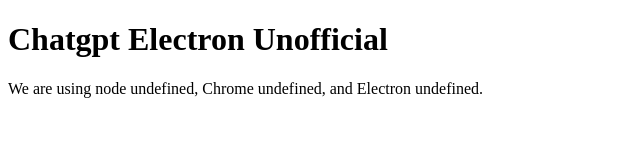
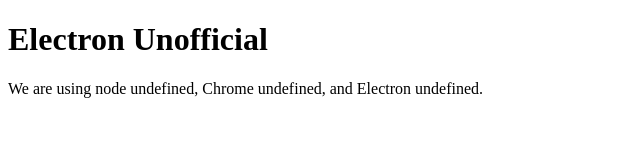
Before and after one commit to anirbandey1/generic-electron-nativefier, an Electron app: page index.html in a window 800 px wide. Shown: the whole page, without its empty margins (0-640 px from the left). Drawn offline with Linux system fonts and the light colour scheme.

Commit message:
MAke index.html generic

```diff
--- a/index.html
+++ b/index.html
@@ -2,10 +2,10 @@
   <html>
     <head>
       <meta charset="UTF-8">
-      <title>Chatgpt Electron Unofficial</title>
+      <title>Electron Unofficial</title>
     </head>
     <body>
-      <h1>Chatgpt Electron Unofficial</h1>
+      <h1>Electron Unofficial</h1>
       We are using node <script>document.write(process.versions.node)</script>,
       Chrome <script>document.write(process.versions.chrome)</script>,
       and Electron <script>document.write(process.versions.electron)</script>.
```
